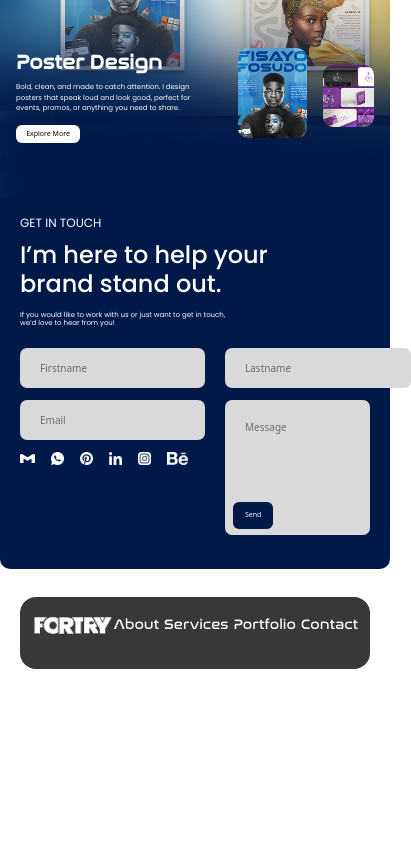
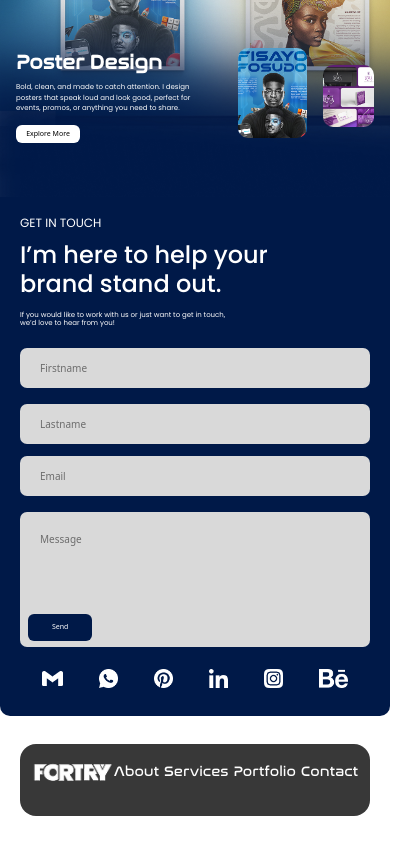
Before and after one commit to Emmagold01/Fortry-portfolio, a React (Vite) app: page / in a window 390 px wide. Shown: the part 3025-3869 px from the top of the page, 411 px wide, since content can reach past the window. Before the commit the page ends 3722 px from the top, so only its background shows below. Built offline with nearby package versions, Linux system fonts and the light colour scheme.

Commit message:
style(contact): update responsive layout and fix input height and width on sm and md screens

```diff
--- a/src/components/Contact.tsx
+++ b/src/components/Contact.tsx
@@ -100,14 +100,14 @@ export const Contact = () => {
         className="relative space-y-3 pt-5 pb-2 lg:space-y-8 lg:pt-9"
       >
         {/* Row 1 */}
-        <div className="flex items-center space-x-5 lg:space-x-10 xl:space-x-16">
+        <div className="flex flex-col items-center space-y-4 md:flex-row md:space-y-0 md:space-x-5 lg:space-x-10 xl:space-x-16">
           <input
             type="text"
             name="firstname"
             placeholder="Firstname"
             value={user.firstname}
             onChange={handleFirstname}
-            className="h-[34px] w-[185px] rounded-[7px] bg-[#d9d9d9] p-5 text-[10px] font-medium outline-0 md:h-[50px] md:w-[400px] md:text-[15px] lg:h-[74px] lg:w-[593px] lg:rounded-[12px] lg:text-[24px]"
+            className="h-[34px] w-full rounded-[7px] bg-[#d9d9d9] p-5 text-[10px] font-medium outline-0 md:h-[50px] md:w-[400px] md:text-[15px] lg:h-[74px] lg:w-[593px] lg:rounded-[12px] lg:text-[24px]"
           />
           <input
             type="text"
@@ -115,23 +115,23 @@ export const Contact = () => {
             placeholder="Lastname"
             value={user.lastname}
             onChange={handleLastname}
-            className="h-[34px] w-[186px] rounded-[7px] bg-[#d9d9d9] p-5 text-[10px] font-medium outline-0 md:h-[50px] md:w-[400px] md:text-[15px] lg:h-[74px] lg:w-[593px] lg:rounded-[12px] lg:text-[24px]"
+            className="h-[34px] w-full rounded-[7px] bg-[#d9d9d9] p-5 text-[10px] font-medium outline-0 md:h-[50px] md:w-[400px] md:text-[15px] lg:h-[74px] lg:w-[593px] lg:rounded-[12px] lg:text-[24px]"
           />
         </div>
 
         {/* Row 2 */}
-        <div className="flex space-x-5 lg:space-x-10 xl:space-x-16">
+        <div className="flex flex-col space-y-4 md:flex-row md:space-y-0 md:space-x-5 lg:space-x-10 xl:space-x-16">
           {/* Email + icons */}
-          <div className="flex flex-col space-y-3 md:space-y-5 lg:space-y-6">
+          <div className="flex flex-col md:space-y-5 lg:space-y-6">
             <input
               type="email"
               name="email"
               placeholder="Email"
               value={user.email}
               onChange={handleEmail}
-              className="h-[33px] w-[185px] rounded-[7px] bg-[#d9d9d9] p-5 text-[10px] font-medium outline-0 md:h-[50px] md:w-[335px] md:text-[15px] lg:h-[74px] lg:w-[450px] lg:rounded-[12px] lg:text-[24px] xl:w-[593px]"
+              className="h-[33px] w-full rounded-[7px] bg-[#d9d9d9] p-5 text-[10px] font-medium outline-0 md:h-[50px] md:w-[360px] md:text-[15px] lg:h-[74px] lg:w-[450px] lg:rounded-[12px] lg:text-[24px] xl:w-[593px]"
             />
-            <div className="flex items-center space-x-4 md:space-x-9 lg:space-x-10 lg:pl-4 xl:space-x-15">
+            <div className="hidden items-center space-x-4 md:flex md:space-x-9 lg:space-x-10 lg:pl-4 xl:space-x-15">
               <a href="mailto:ufotvictory21@gmail.com" target="_blank">
                 <img
                   src={socials1}
@@ -184,23 +184,75 @@ export const Contact = () => {
           </div>
 
           {/* Message + button */}
-          <div className="relative w-[186px] md:w-[400px] lg:w-[593px]">
+          <div className="relative w-full">
             <textarea
               name="message"
               placeholder="Message"
               value={user.message}
               onChange={handleMessage}
-              className="h-[135px] w-full resize-none rounded-[7px] bg-[#d9d9d9] p-5 text-[10px] font-medium outline-0 md:h-[190px] md:text-[13px] lg:h-[258px] lg:rounded-[12px] lg:text-[17px]"
+              className="h-[135px] w-full resize-none rounded-[7px] bg-[#d9d9d9] p-5 text-[10px] font-medium outline-0 md:h-[190px] md:w-[360px] md:text-[13px] lg:h-[258px] lg:w-[593px] lg:rounded-[12px] lg:text-[17px]"
             ></textarea>
 
             <div className="absolute bottom-3 left-2 lg:bottom-4 lg:left-4">
               <button
                 type="submit"
-                className="cursor-pointer rounded-md bg-[#001948] px-3 py-2 text-[7px] text-white lg:px-6 lg:py-2 lg:text-[15px]"
+                className="cursor-pointer rounded-md bg-[#001948] px-6 py-2 text-[7px] text-white lg:px-6 lg:py-2 lg:text-[15px]"
               >
                 Send
               </button>
             </div>
+          </div>
+
+          {/* Mobile socials */}
+          <div className="flex items-center justify-center space-x-9 md:hidden">
+            <a href="mailto:ufotvictory21@gmail.com" target="_blank">
+              <img
+                src={socials1}
+                alt="Mail"
+                className="h-[15px] w-[21px] md:h-[15px] md:w-[20px] lg:h-[30px] lg:w-[41px]"
+              />
+            </a>
+            <a href="https://wa.me/2348144721332" target="_blank">
+              <img
+                src={socials2}
+                alt="whatsapp"
+                className="h-[19px] w-[19px] md:h-[20px] md:w-[20px] lg:h-[34px] lg:w-[34px]"
+              />
+            </a>
+            <a href="https://pin.it/E72xY5WxQ" target="_blank">
+              <img
+                src={socials3}
+                alt="pinterest"
+                className="h-[19px] w-[19px] md:h-[20px] md:w-[20px] lg:h-[34px] lg:w-[34px]"
+              />
+            </a>
+            <a
+              href="https://www.linkedin.com/in/ufot-victory-920292241?utm_source=share&utm_campaign=share_via&utm_content=profile&utm_medium=android_app"
+              target="_blank"
+            >
+              <img
+                src={socials4}
+                alt="linkedIn"
+                className="h-[19px] w-[19px] md:h-[20px] md:w-[20px] lg:h-[34px] lg:w-[34px]"
+              />
+            </a>
+            <a
+              href="https://www.instagram.com/_fortry?igsh=Zml2NzNhb2hiNXZn"
+              target="_blank"
+            >
+              <img
+                src={socials5}
+                alt="Instagram "
+                className="h-[19px] w-[19px] md:h-[20px] md:w-[20px] lg:h-[34px] lg:w-[34px]"
+              />
+            </a>
+            <a href="https://www.behance.net/ufotvictory" target="_blank">
+              <img
+                src={socials6}
+                alt="behance"
+                className="h-[19px] w-[29px] md:h-[20px] md:w-[31px] lg:h-[32px] lg:w-[51px]"
+              />
+            </a>
           </div>
         </div>
       </motion.form>
```
